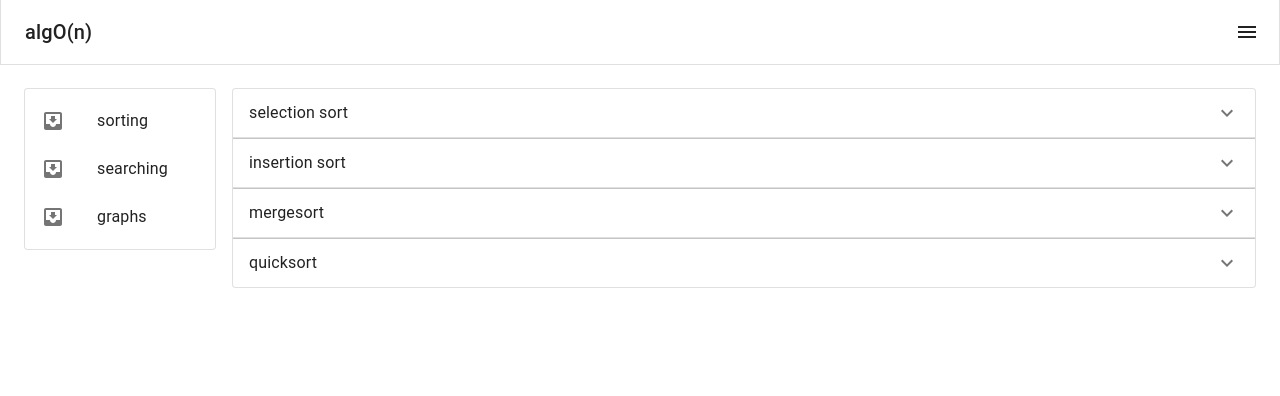
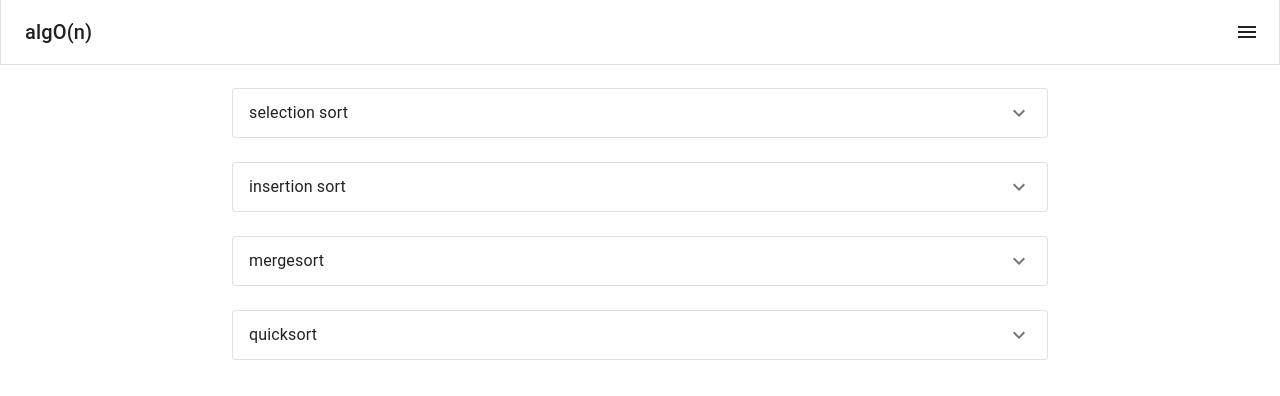
Before and after one commit to deniskola/learning-algo, a React (Create React App) app in the folder client/: page /learning in a window 1280 px wide. Shown: the top 396 px of the page. Built offline with nearby package versions, Linux system fonts and the light colour scheme.

Commit message:
split learning page into smaller components

```diff
--- /dev/null
+++ b/client/src/Components/Learning/Module.tsx
@@ -0,0 +1,53 @@
+import Accordion from '@mui/material/Accordion';
+import AccordionSummary from '@mui/material/AccordionSummary';
+import AccordionDetails from '@mui/material/AccordionDetails';
+import Typography from '@mui/material/Typography';
+import ExpandMoreIcon from '@mui/icons-material/ExpandMore';
+import Timeline from '@mui/lab/Timeline';
+import TimelineItem, { timelineItemClasses } from '@mui/lab/TimelineItem';
+import TimelineSeparator from '@mui/lab/TimelineSeparator';
+import TimelineConnector from '@mui/lab/TimelineConnector';
+import TimelineContent from '@mui/lab/TimelineContent';
+import TimelineDot from '@mui/lab/TimelineDot';
+
+const Module = ({mod}:any) => {
+
+    return (
+        <div>
+          <Accordion variant="outlined">
+            <AccordionSummary
+            expandIcon={<ExpandMoreIcon />}
+            aria-controls="panel1a-content"
+            id="panel1a-header"
+            >
+            <Typography>{mod.name} </Typography>
+            </AccordionSummary>
+            <AccordionDetails>
+                <Typography>
+                  <Timeline
+                    sx={{
+                      [`& .${timelineItemClasses.root}:before`]: {
+                        flex: 0,
+                        padding: 0,
+                      },
+                    }}
+                  >
+                    {mod.steps.map((x:any) => (
+                    <TimelineItem>
+                      <TimelineSeparator>
+                        <TimelineDot />
+                        <TimelineConnector />
+                      </TimelineSeparator>
+                      <TimelineContent>{x}</TimelineContent>
+                    </TimelineItem>
+                    ))}
+                  </Timeline>
+                </Typography>
+            </AccordionDetails>
+          </Accordion>
+          <br />
+        </div>
+    );
+}
+
+export default Module;
--- /dev/null
+++ b/client/src/Components/Learning/ModuleContainer.tsx
@@ -0,0 +1,15 @@
+import Module from "./Module"
+
+
+const ModuleContainer = ({data}:any) => {
+
+    return (
+        <div>
+            {data.challengeKinds[0].modules.map((x:any) =>
+                <Module mod={x}/>
+            )}
+        </div>
+    )
+}
+
+export default ModuleContainer;
--- a/client/src/MockData/mockData.json
+++ b/client/src/MockData/mockData.json
@@ -5,22 +5,27 @@
             "id": 1,
             "kind": "sorting",
             "modules": [
-                "selection sort", "insertion sort", "mergesort", "quicksort"
+                {
+                    "name": "selection sort",
+                    "steps": ["entry lesson", "challenge 1", "challenge 2"]
+                },
+                {
+                    "name": "insertion sort",
+                    "steps": ["entry lesson", "challenge 1", "challenge 2"]
+                },
+                {
+                    "name": "mergesort",
+                    "steps": ["entry lesson", "challenge 1", "challenge 2"]
+                },
+                {
+                    "name": "quicksort",
+                    "steps": ["entry lesson", "challenge 1", "challenge 2"]
+                }
             ]
         },
         {
             "id": 2,
-            "kind": "searching",
-            "modules": [
-                "binary search tree", "balanced search tree", "hash tables"
-            ]
-        },
-        {
-            "id": 3,
-            "kind": "graphs",
-            "modules": [
-                "undirected graphs", "directed graphs", "minimum spaning tree", "shortest paths"
-            ]
+            "kind": "searching"
         }
     ]
 
--- a/client/src/Views/Learning.tsx
+++ b/client/src/Views/Learning.tsx
@@ -1,98 +1,18 @@
 import { Grid } from "@mui/material";
-import Card from '@mui/material/Card';
-import Accordion from '@mui/material/Accordion';
-import AccordionSummary from '@mui/material/AccordionSummary';
-import AccordionDetails from '@mui/material/AccordionDetails';
-import Typography from '@mui/material/Typography';
-import ExpandMoreIcon from '@mui/icons-material/ExpandMore';
-import List from '@mui/material/List';
-import ListItem from '@mui/material/ListItem';
-import ListItemButton from '@mui/material/ListItemButton';
-import ListItemIcon from '@mui/material/ListItemIcon';
-import ListItemText from '@mui/material/ListItemText';
-import InboxIcon from '@mui/icons-material/MoveToInbox';
-import Timeline from '@mui/lab/Timeline';
-import TimelineItem, { timelineItemClasses } from '@mui/lab/TimelineItem';
-import TimelineSeparator from '@mui/lab/TimelineSeparator';
-import TimelineConnector from '@mui/lab/TimelineConnector';
-import TimelineContent from '@mui/lab/TimelineContent';
-import TimelineDot from '@mui/lab/TimelineDot';
 import data from "../MockData/mockData.json"
+import ModuleContainer from "../Components/Learning/ModuleContainer";
 
 const Learning = () =>{
-
-
-
     return (
-        <div>
-            <Grid container spacing={2}>
-            <Grid item xs={2}>
-                <Card variant="outlined">
-                <List>
-
-          {data.challengeKinds.map((x) => (
-            <ListItem  key={x.id} disablePadding>
-              <ListItemButton>
-                <ListItemIcon>
-
-                  <InboxIcon />
-
-                </ListItemIcon>
-                <ListItemText primary={x.kind} />
-              </ListItemButton>
-            </ListItem>
-          ))}
-        </List>
-                </Card>
-            </Grid>
-            <Grid item xs={10}>
-
-                <div >
-                {data.challengeKinds[0].modules.map((x) => (
-
-                    <Accordion variant="outlined">
-                        <AccordionSummary
-                        expandIcon={<ExpandMoreIcon />}
-                        aria-controls="panel1a-content"
-                        id="panel1a-header"
-                        >
-                        <Typography>{x} </Typography>
-                        </AccordionSummary>
-                        <AccordionDetails>
-                            <Typography>
-                              <Timeline
-                                sx={{
-                                  [`& .${timelineItemClasses.root}:before`]: {
-                                    flex: 0,
-                                    padding: 0,
-                                  },
-                                }}
-                              >
-                                <TimelineItem>
-                                  <TimelineSeparator>
-                                    <TimelineDot />
-                                    <TimelineConnector />
-                                  </TimelineSeparator>
-                                  <TimelineContent>Step 1</TimelineContent>
-                                </TimelineItem>
-                                <TimelineItem>
-                                  <TimelineSeparator>
-                                    <TimelineDot />
-                                  </TimelineSeparator>
-                                  <TimelineContent>Step 2</TimelineContent>
-                                </TimelineItem>
-                              </Timeline>
-                            </Typography>
-                        </AccordionDetails>
-                    </Accordion>
-
-                      ))}
-                 </div>
-
-
-                </Grid>
-            </Grid>
-        </div>
+      <Grid container spacing={2}>
+        <Grid item xs={2}>
+        </Grid>
+        <Grid item xs={8}>
+          <ModuleContainer data={data}/>
+        </Grid>
+        <Grid item xs={2}>
+        </Grid>
+      </Grid>
     )
 }
 
```
Also changed, not shown: client/src/Components/Learning/Menu.tsx (added, +29 -0 lines).
